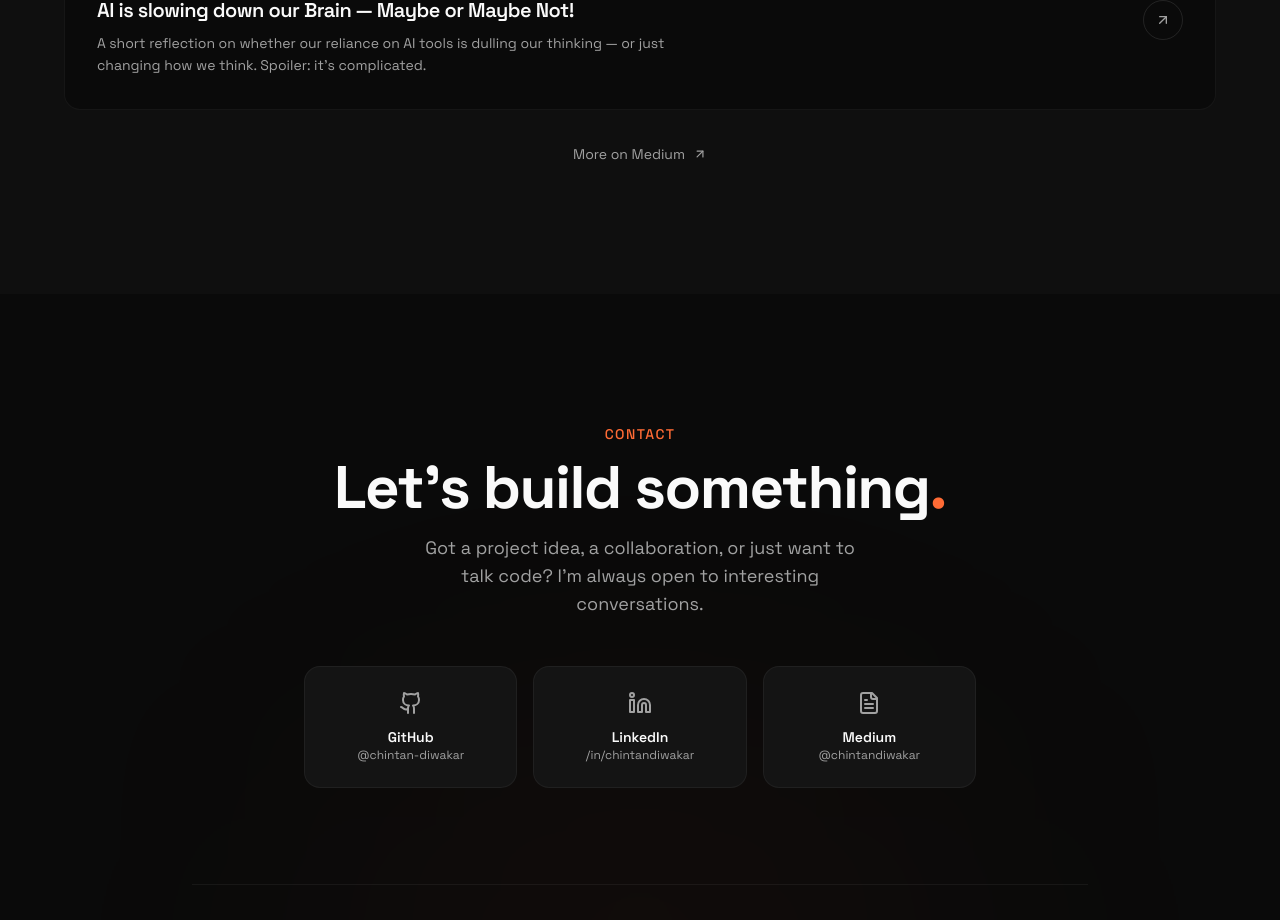
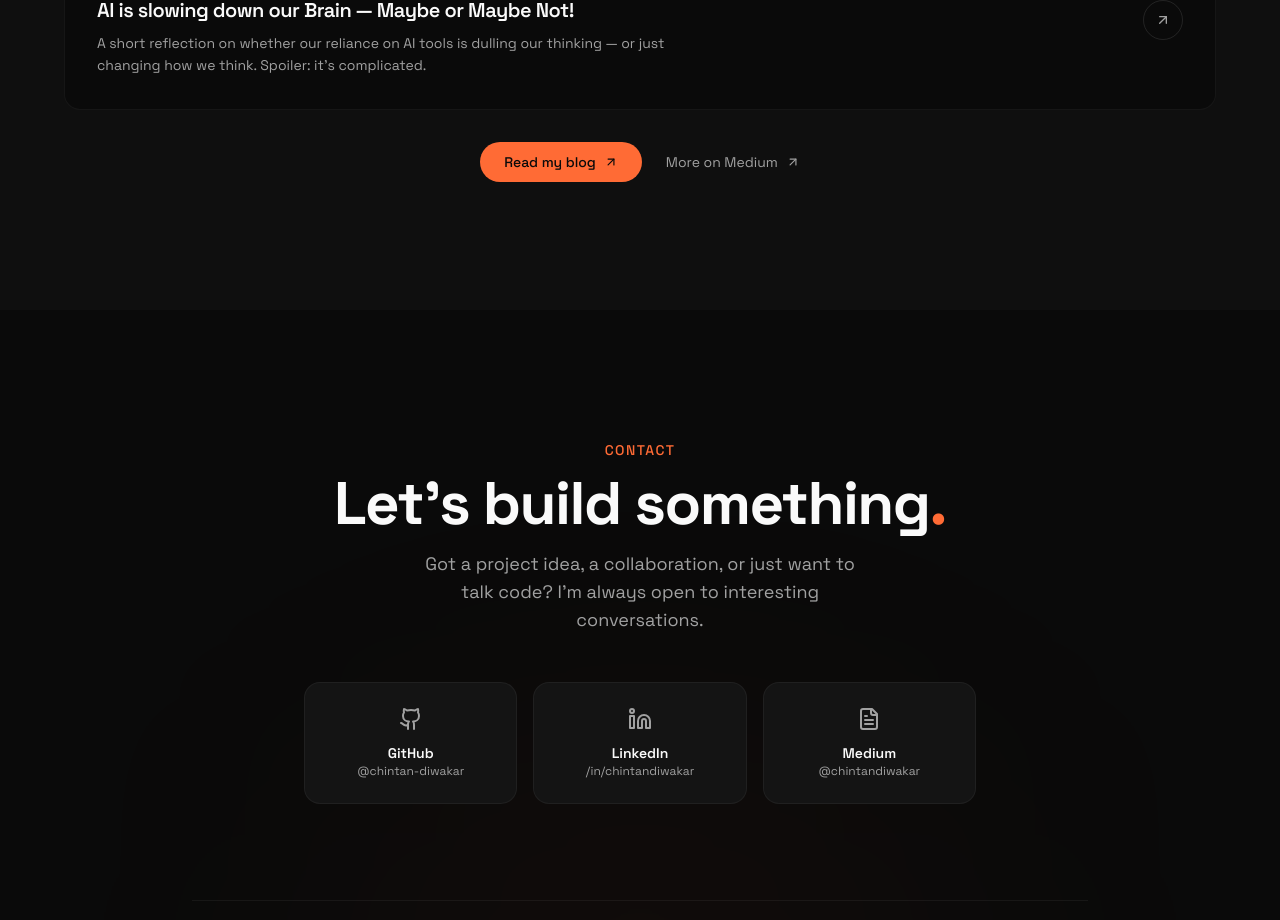
Before and after one commit to chintan-diwakar/chintan-portfolio, a Next.js app: page / in a window 1280 px wide. Shown: the part 4136-5056 px from the top of the page. Built offline with nearby package versions, Linux system fonts and the light colour scheme.

Commit message:
Add blog link (chintan-blog.vercel.app)

```diff
--- a/components/Blog.tsx
+++ b/components/Blog.tsx
@@ -82,8 +82,17 @@ export default function Blog() {
           initial={{ opacity: 0 }}
           animate={inView ? { opacity: 1 } : {}}
           transition={{ delay: 0.4 }}
-          className="mt-8 text-center"
+          className="mt-8 flex items-center justify-center gap-6"
         >
+          <a
+            href="https://chintan-blog.vercel.app"
+            target="_blank"
+            rel="noopener noreferrer"
+            className="inline-flex items-center gap-2 px-6 py-2.5 bg-accent text-bg-primary font-medium rounded-full hover:bg-accent-hover transition-colors text-sm"
+          >
+            Read my blog
+            <ArrowUpRight size={14} />
+          </a>
           <a
             href="https://chintandiwakar.medium.com"
             target="_blank"
--- a/components/Hero.tsx
+++ b/components/Hero.tsx
@@ -92,7 +92,7 @@ export default function Hero() {
               LinkedIn
             </a>
             <a
-              href="https://chintandiwakar.medium.com"
+              href="https://chintan-blog.vercel.app"
               target="_blank"
               rel="noopener noreferrer"
               className="flex items-center gap-2 px-5 py-2.5 bg-white/5 border border-white/10 rounded-full text-sm text-text-primary hover:bg-accent hover:border-accent hover:text-bg-primary transition-all duration-300"
```
